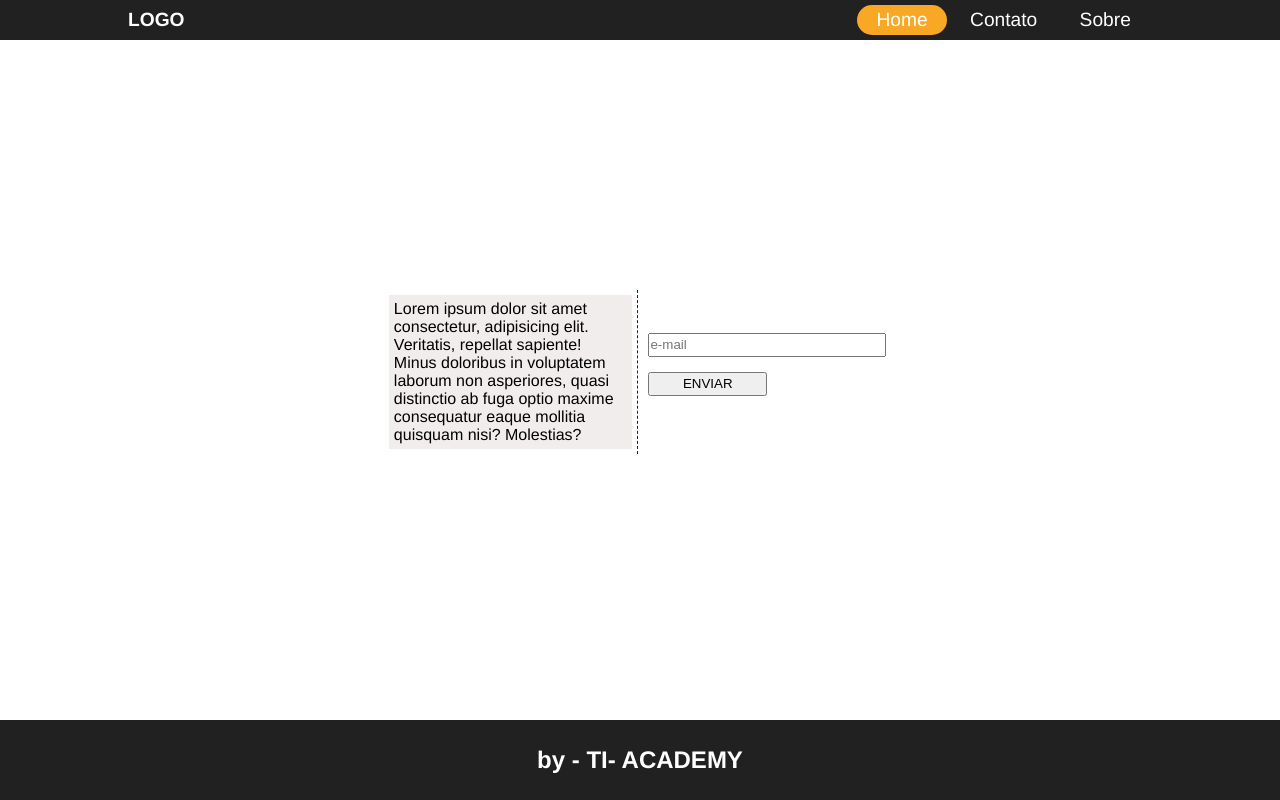
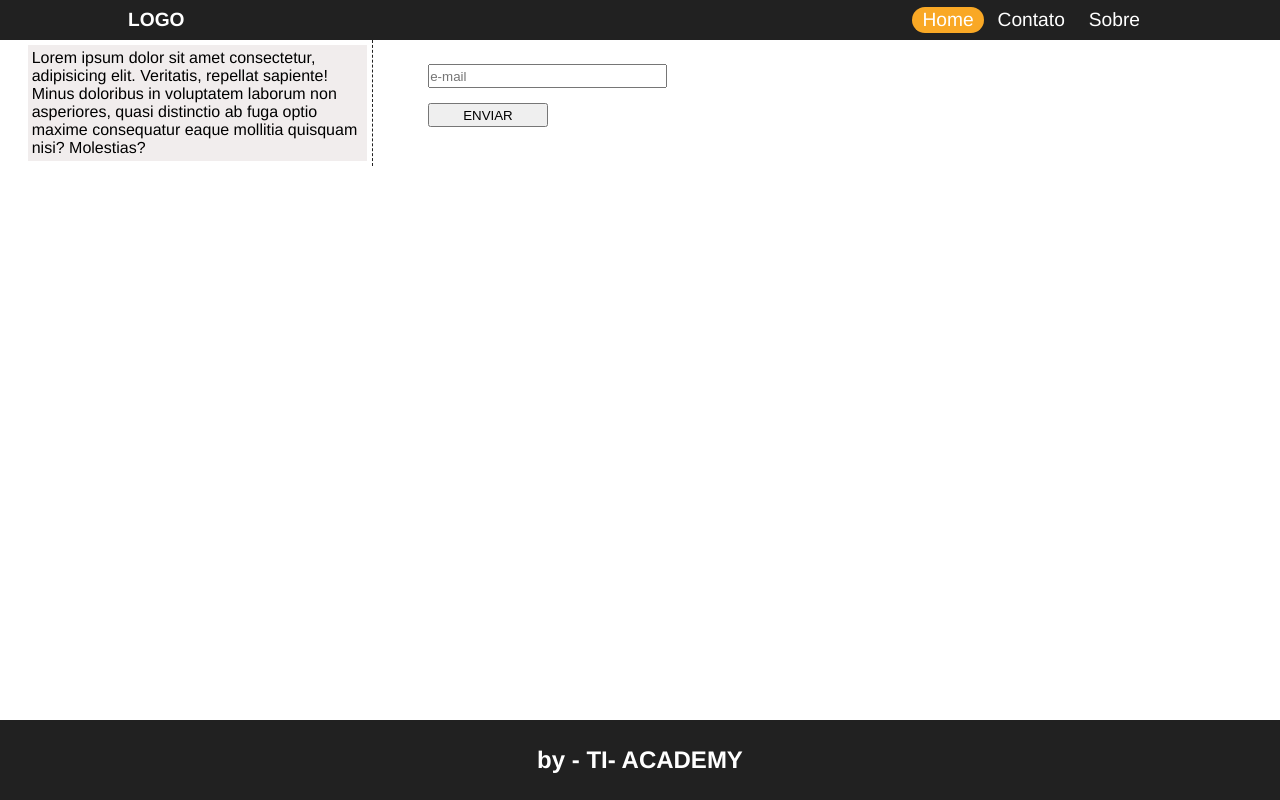
Before and after one commit to izabela-franca/desafio1_TI_Academy, a plain HTML site: page index.html in a window 1280 px wide. Drawn offline with Linux system fonts and the light colour scheme.

Commit message:
Update style.css

```diff
--- a/style.css
+++ b/style.css
@@ -22,6 +22,7 @@ header {
     color: white;
     height: 40px;
     justify-content: space-around;
+    width: 100%;
 }
 
 header > h1, header > nav{
@@ -41,7 +42,7 @@ a {
 header > nav > ul > li {
     list-style: none;
     margin: 2px;
-    padding: 1% 5% 1% 5%;
+    padding: 2px 10px 2px 10px;
 }
 
 header > nav > ul > #botao-home {
@@ -54,27 +55,32 @@ header > nav > ul > #botao-home {
     cursor: pointer;
 }
 
+main {
+    height: 730px;
+    justify-content: center;
+}
+
 #container-main {
     align-items: center;
-    margin: 250px auto;
-    width: 40%;
+    justify-content: space-around;
+    width: 700px;
 }
 
 #container-p {
     align-items: center;
     border-right: 1px dashed var(--cor-escura);
-    height: 100%;
+    height: 25%;
     padding: 5px;
     width: 50%;
 }
 
 p {
     background-color: var(--cor-background-p);
-    padding: 2%;
+    padding: 4px;
 }
 
 #container-form {
-    padding: 2%;
+    padding: 10px;
 }
 
 input {
```
